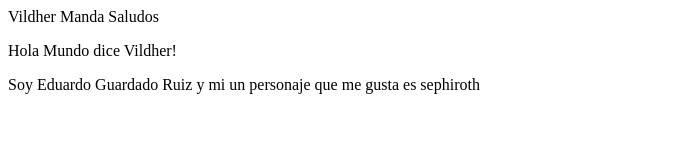
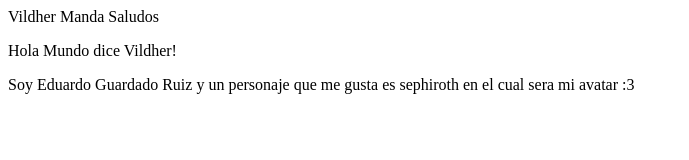
Before and after one commit to edgur007/Vildher, a plain HTML site: page index.html in a window 1280 px wide. Shown: the whole page, without its empty margins (0-689 px from the left). Drawn offline with Linux system fonts and the light colour scheme.

Commit message:
Update index.html

```diff
--- a/index.html
+++ b/index.html
@@ -3,7 +3,7 @@
 Vildher Manda Saludos
 </head>
 <body>
-<p>Hola Mundo dice Vildher!</p>
-<p>Soy Eduardo Guardado Ruiz y mi un personaje que me gusta es sephiroth</p>
+<p> Hola Mundo dice Vildher! </p>
+<p> Soy Eduardo Guardado Ruiz y un personaje que me gusta es sephiroth en el cual sera mi avatar :3 </p>
 </body>
 </html>
```
